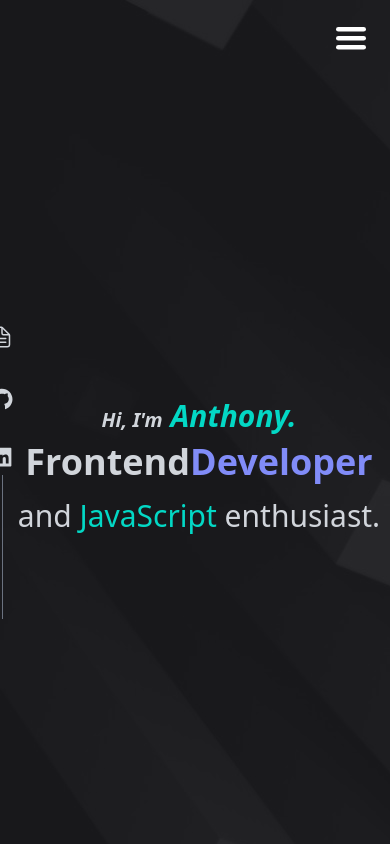
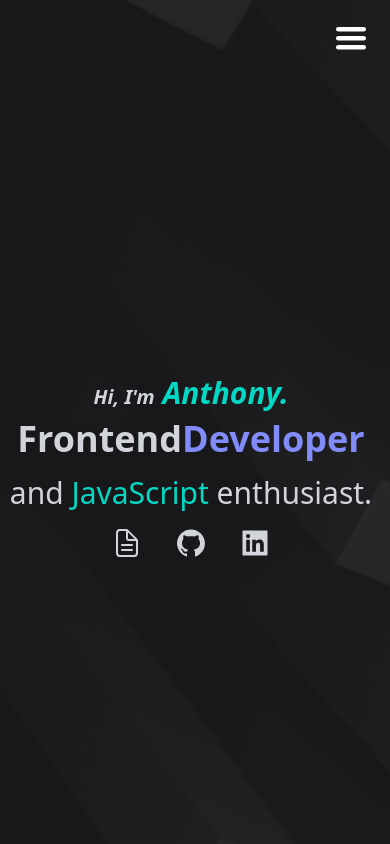
Before and after one commit to coscoaj1/myportfolio, a Next.js app: page / in a window 390 px wide. Shown: the top 844 px of the page. Built offline with nearby package versions, Linux system fonts and the light colour scheme.

Commit message:
mobile layout

```diff
--- a/components/Hero.js
+++ b/components/Hero.js
@@ -12,7 +12,7 @@ function Hero() {
 			<Header />
 			<div className="flex flex-col">
 				<div className="flex flex-row h-[100vh] text-gray-300 justify-center sm:justify-start">
-					<div className="z-10 flex flex-col items-center justify-center w-6 h-full sm:gap-2 -mr-2">
+					<div className="hidden sm:flex z-10  flex-col items-center justify-center w-12 h-full sm:gap-2">
 						<div className="flex flex-col w-12 gap-4 sm:ml-3">
 							<a
 								href="https://drive.google.com/file/d/1IOw5WuJmErTKxc8vGNdj9-oT6b48jfD6/view?usp=sharing"
@@ -39,7 +39,7 @@ function Hero() {
 								</button>
 							</a>
 						</div>
-						<div className="flex flex-col w-12 border-l ml-6 border-gray-500 h-36"></div>
+						<div className="flex flex-col w-12 border-l ml-8 border-gray-500 h-36"></div>
 					</div>
 					<div className="mr-2 flex flex-col items-center justify-center h-auto">
 						<section className="z-10 flex flex-col w-full text-gray-300">
@@ -56,6 +56,35 @@ function Hero() {
 									and <span className="text-[#03d8c5]">JavaScript </span>
 									enthusiast.
 								</div>
+								<div className="sm:hidden flex flex-row items-center justify-center w-12 gap-8 sm:ml-3">
+									<a
+										href="https://drive.google.com/file/d/1IOw5WuJmErTKxc8vGNdj9-oT6b48jfD6/view?usp=sharing"
+										target="_blank"
+									>
+										<button>
+											<IoDocumentTextOutline
+												title="Resume"
+												className="z-10 w-8 h-8 text-gray-300"
+											/>
+										</button>
+									</a>
+									<a href="https://github.com/coscoaj1" target="_blank">
+										<button title="Github">
+											<AiFillGithub className="z-10 w-8 h-8 text-gray-300" />
+										</button>
+									</a>
+									<a
+										href="https://www.linkedin.com/in/coscoaj1"
+										target="_blank"
+									>
+										<button>
+											<AiFillLinkedin
+												title="LinkedIn"
+												className="w-8 h-8 text-gray-300"
+											/>
+										</button>
+									</a>
+								</div>
 							</div>
 						</section>
 					</div>
```
